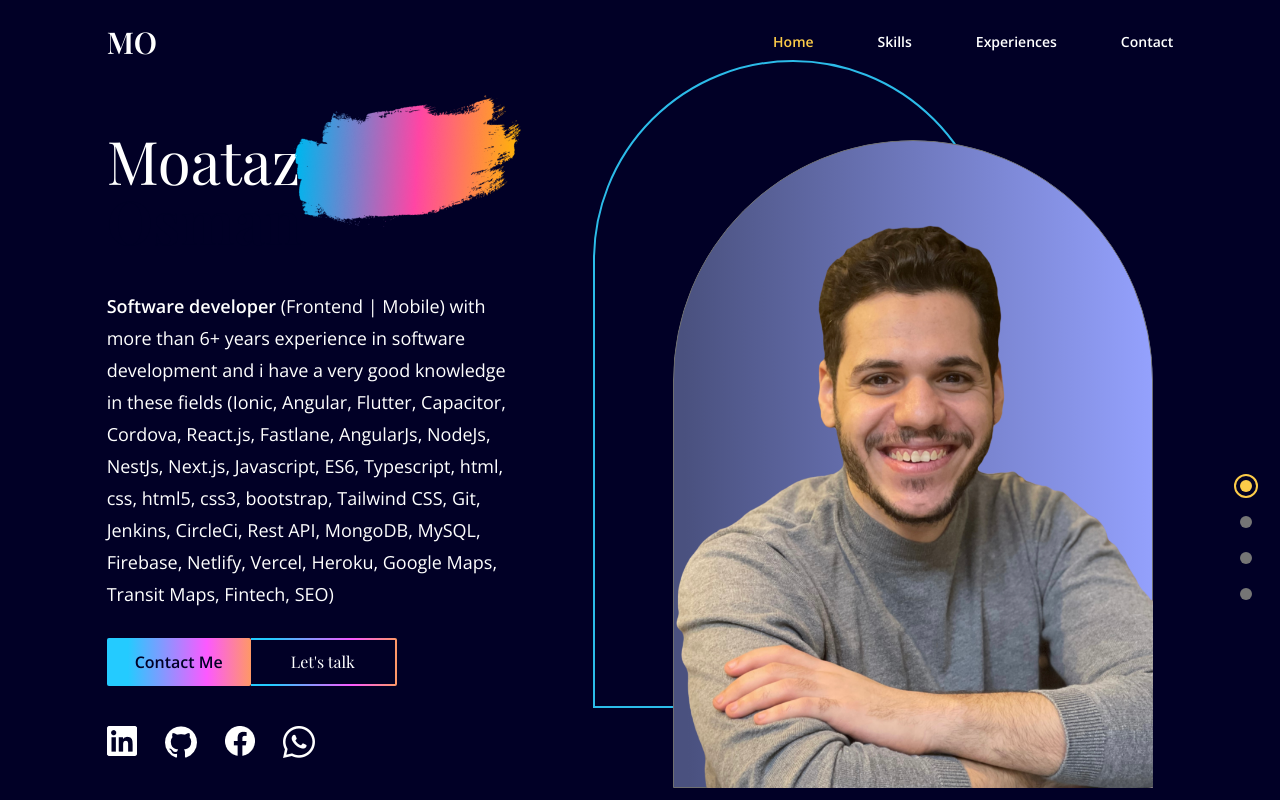
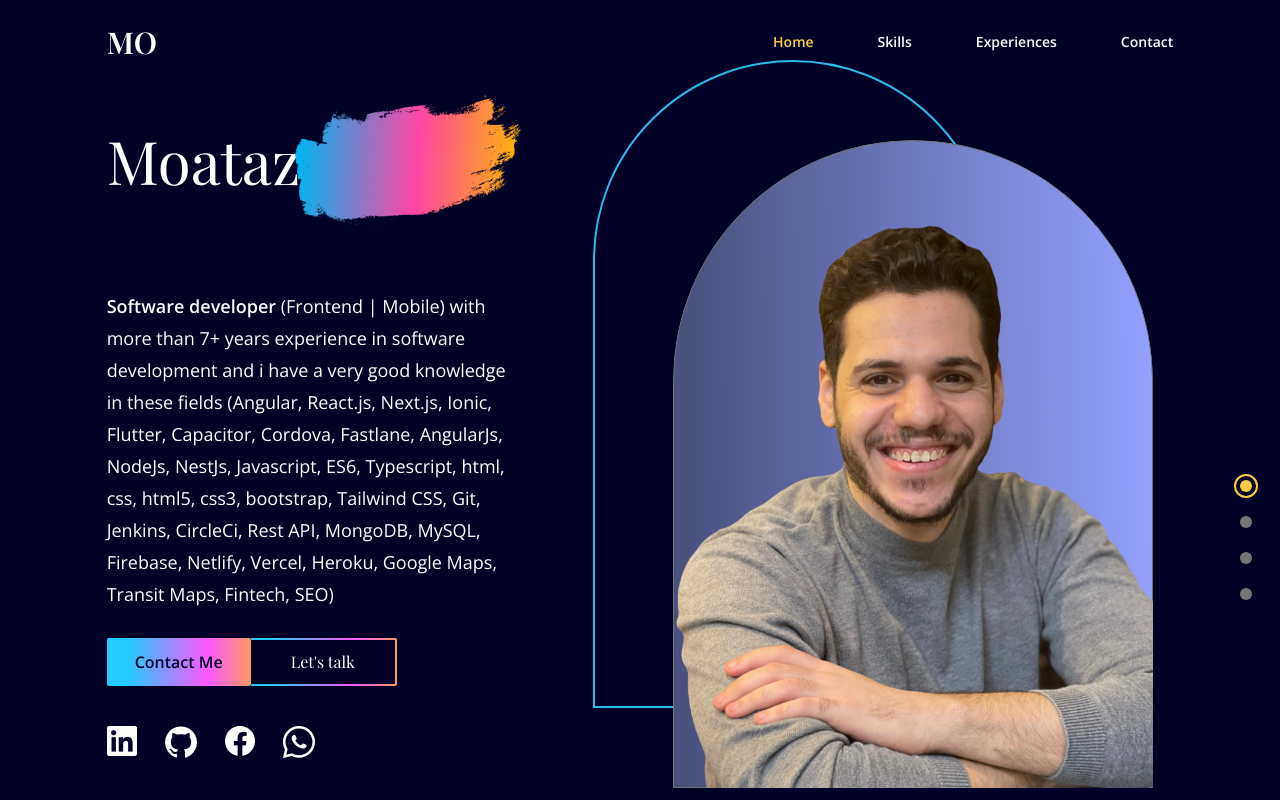
Before and after one commit to MoatazOsman/portfolio, a React (Vite) app: page / in a window 1280 px wide. Shown: the top 800 px of the page. Built offline with nearby package versions, Linux system fonts and the light colour scheme.

Commit message:
chore: update experience

```diff
--- a/src/pages/landing/index.tsx
+++ b/src/pages/landing/index.tsx
@@ -57,22 +57,22 @@ const Landing = ({ setSelectedPage }: Props) => {
           <p className="z-10 whitespace-nowrap text-center font-playfair text-6xl md:order-1  md:text-start">
             Moataz {""}
             <span
-              className="z-20 before:absolute before:-left-[25px] before:-top-[70px] before:z-[-1]
-              xs:relative xs:font-semibold xs:text-deep-blue xs:before:content-brush whitespace-pre-line"
+              className="z-20 whitespace-pre-line before:absolute before:-left-[25px] before:-top-[70px]
+              before:z-[-1] xs:relative xs:font-semibold xs:text-deep-blue xs:before:content-brush"
             >
               Osman
             </span>
           </p>
 
-          <p className="mb-7 mt-10 text-center text-sm md:text-lg md:leading-8 leading-6 md:text-start">
+          <p className="mb-7 mt-10 text-center text-sm leading-6 md:text-start md:text-lg md:leading-8">
             <strong>Software developer</strong> (Frontend | Mobile) with more
-            than 6+ years experience in software development and i have a very
-            good knowledge in these fields (Ionic, Angular, Flutter, Capacitor,
-            Cordova, React.js, Fastlane, AngularJs, NodeJs, NestJs, Next.js,
+            than 7+ years experience in software development and i have a very
+            good knowledge in these fields (Angular, React.js, Next.js, Ionic,
+            Flutter, Capacitor, Cordova, Fastlane, AngularJs, NodeJs, NestJs,
             Javascript, ES6, Typescript, html, css, html5, css3, bootstrap,
             Tailwind CSS, Git, Jenkins, CircleCi, Rest API, MongoDB, MySQL,
-            Firebase, Netlify, Vercel, Heroku, Google Maps, Transit Maps, Fintech,
-            SEO)
+            Firebase, Netlify, Vercel, Heroku, Google Maps, Transit Maps,
+            Fintech, SEO)
           </p>
         </motion.div>
 
```
